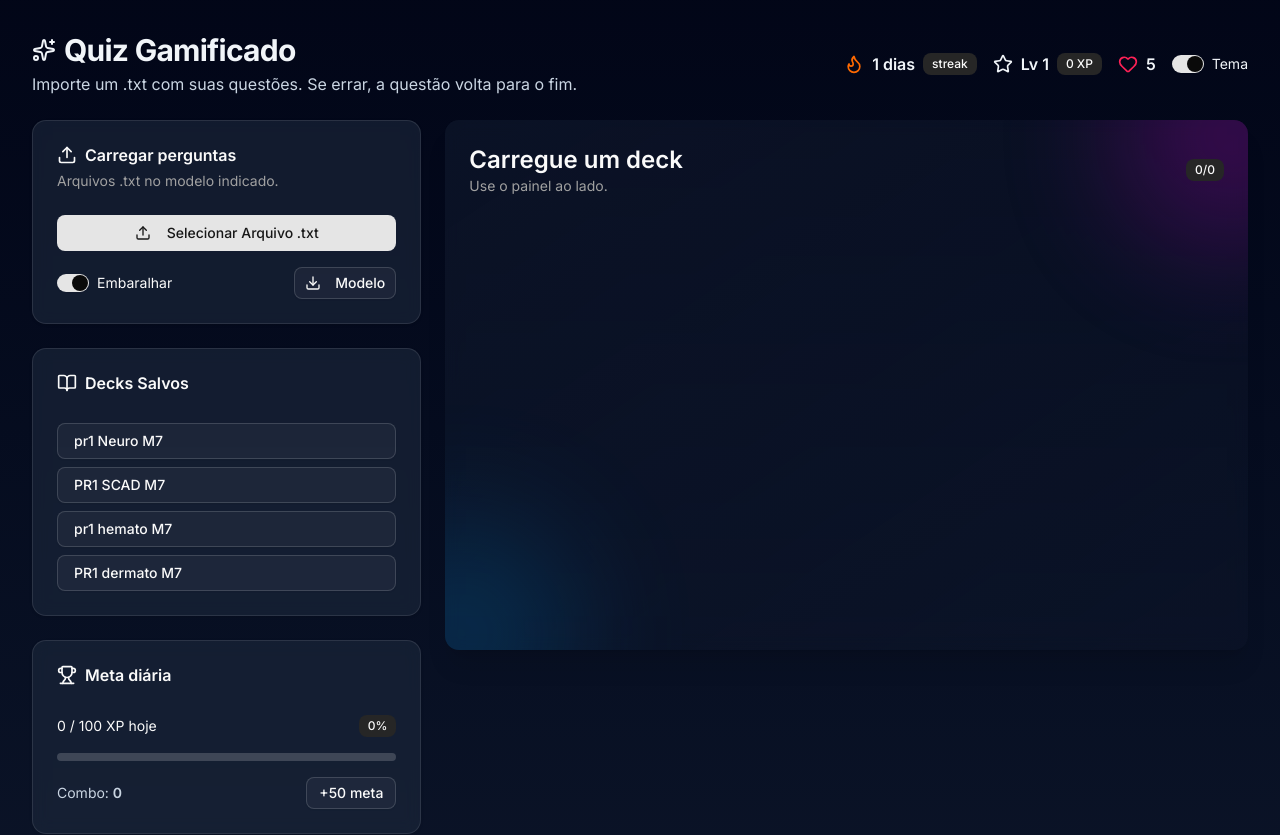
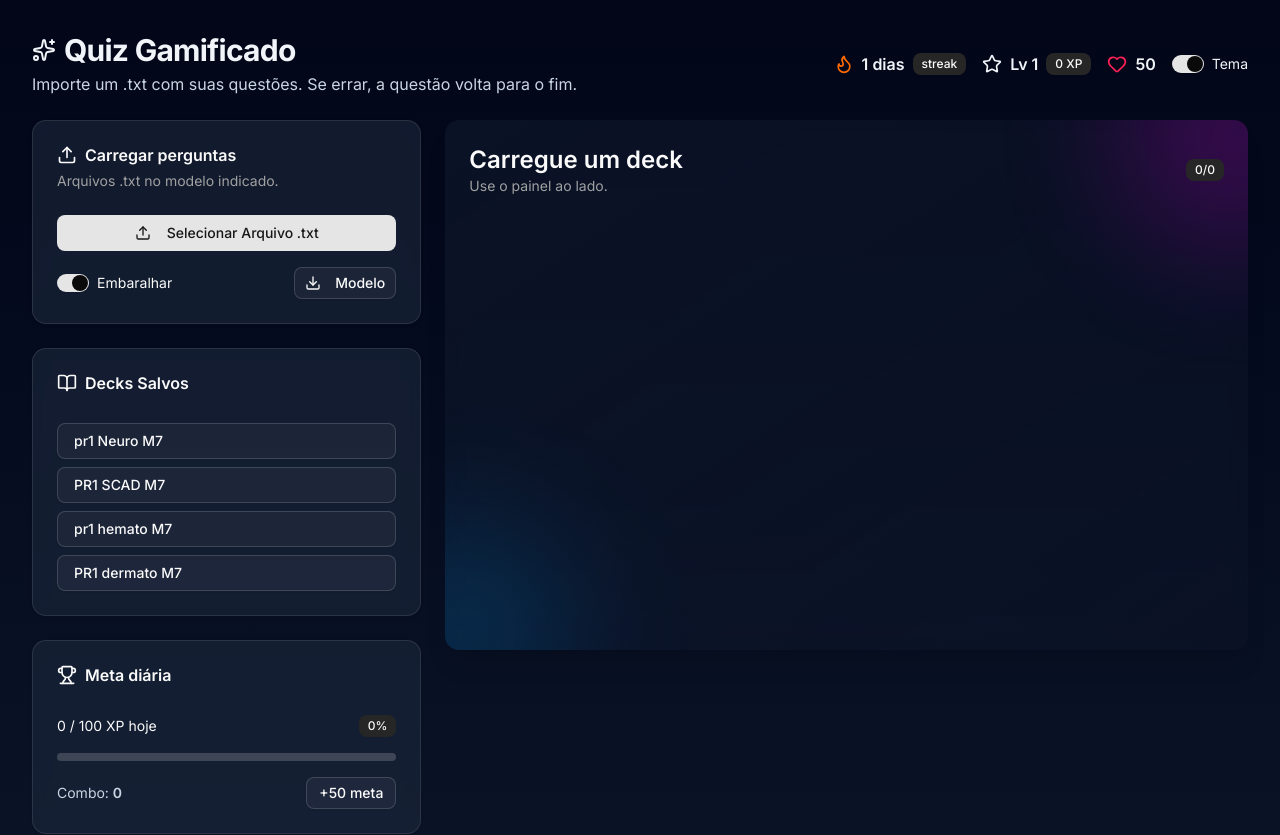
Before and after one commit to ghviviani-hash/duolinguodomal, a Next.js app: page / in a window 1280 px wide. Shown: the top 835 px of the page. Built offline with nearby package versions, Linux system fonts and the light colour scheme.

Commit message:
aumentando a vida inicial

```diff
--- a/app/page.tsx
+++ b/app/page.tsx
@@ -1938,7 +1938,7 @@ export default function QuizGamificadoApp() {
   const [dark, setDark] = useState(true);
   const [xp, setXp] = useState(0);
   const [level, setLevel] = useState(1);
-  const [hearts, setHearts] = useState(5);
+  const [hearts, setHearts] = useState(50);
   const [streakDays, setStreakDays] = useState(0);
   const [todayXp, setTodayXp] = useState(0);
   const [goal, setGoal] = useState(100);
```
